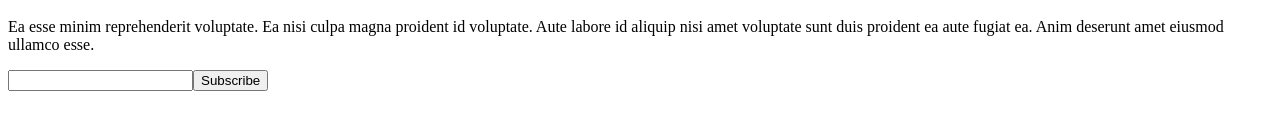
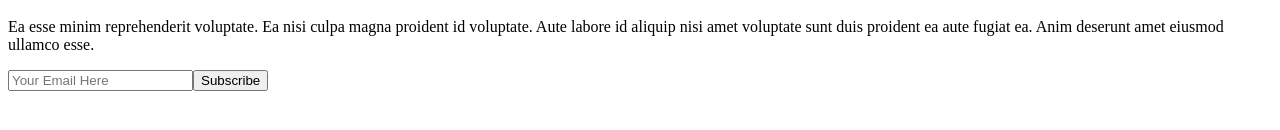
Before and after one commit to btahir/next-capture-page, a Next.js app: page / in a window 1280 px wide. Shown: the part 374-504 px from the top of the page. Built offline with nearby package versions, Linux system fonts and the light colour scheme.

Commit message:
placeholder

```diff
--- a/components/Subscribe.js
+++ b/components/Subscribe.js
@@ -5,12 +5,13 @@ function Subscribe() {
     <form className='mt-8 w-full flex'>
       <input
         className='border rounded-tl rounded-bl border-gray-100 w-full px-4 py-2 text-gray-900'
+        placeholder='Your Email Here'
         type='email'
         required
       />
       <button
         type='submit'
-        className='bg-yellow-400 px-4 py-2 font-medium sm:text-lg rounded-tr rounded-br'
+        className='bg-yellow-400 text-gray-900 px-4 py-2 font-medium sm:text-lg rounded-tr rounded-br'
       >
         Subscribe
       </button>
```
